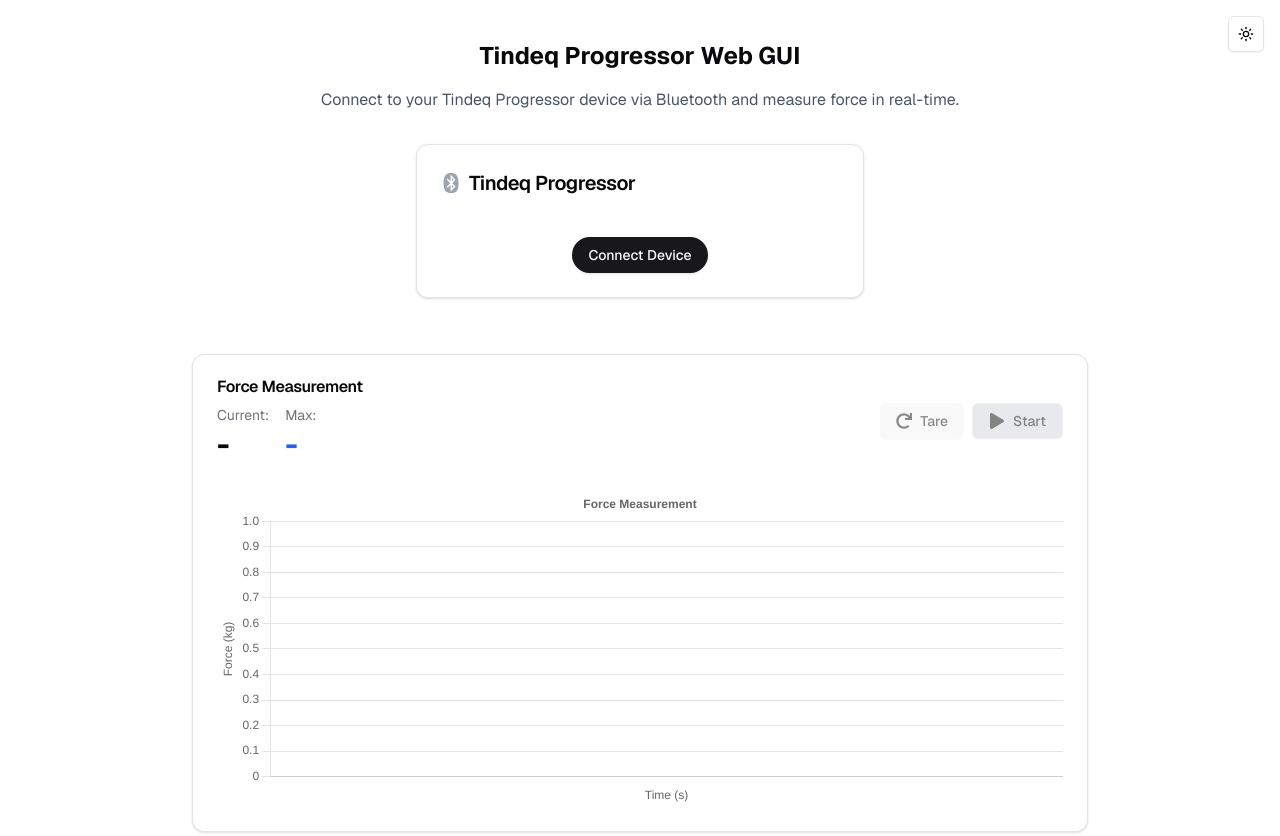
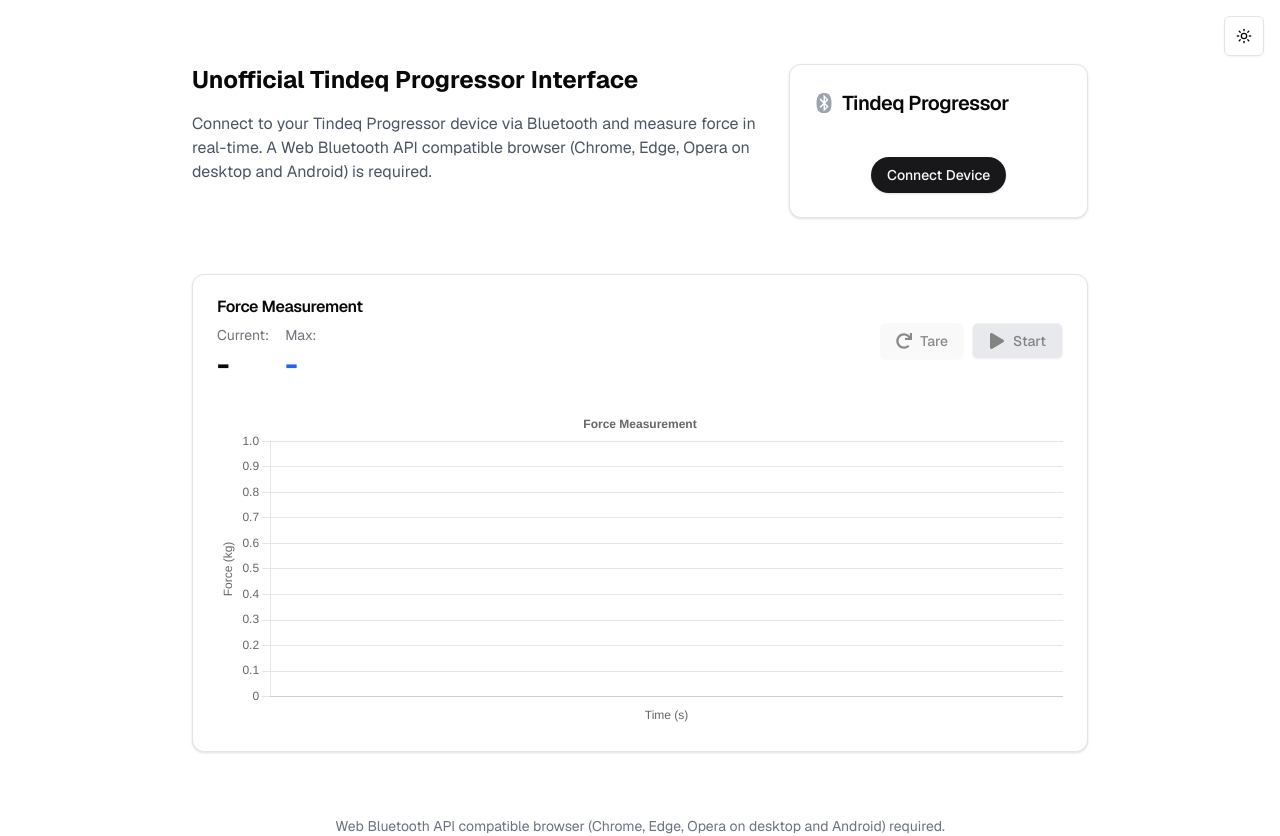
Before and after one commit to simonlandau/progressor-web-interface, a Next.js app: page / in a window 1280 px wide. Shown: the top 836 px of the page. Built offline with nearby package versions, Linux system fonts and the light colour scheme.

Commit message:
Enhance page layout and improve device connection UI

```diff
--- a/app/layout.tsx
+++ b/app/layout.tsx
@@ -28,7 +28,9 @@
     <html lang="en" suppressHydrationWarning>
       <body className={`${geistSans.variable} ${geistMono.variable} antialiased`}>
         <ThemeProvider attribute="class" defaultTheme="system" enableSystem>
-          <ModeToggle className="absolute top-4 right-4" />
+          <div className="fixed top-4 right-4 z-50">
+            <ModeToggle />
+          </div>
           {children}
         </ThemeProvider>
       </body>
--- a/app/page.tsx
+++ b/app/page.tsx
@@ -13,18 +13,23 @@
   };
 
   return (
-    <div className="min-h-screen p-8 pb-20 gap-8 sm:p-10 font-[family-name:var(--font-geist-sans)]">
-      <header className="flex flex-col items-center mb-8">
-        <div className="flex items-center mb-4">
-          <h1 className="text-2xl font-bold">Tindeq Progressor Web GUI</h1>
+    <div className="min-h-screen px-8 mt-16 pb-20 gap-8 sm:px-10 font-[family-name:var(--font-geist-sans)]">
+      <header className="flex flex-row justify-between items-start mb-8 max-w-4xl mx-auto">
+        <div className="flex flex-col items-start w-2/3">
+          <div className="mb-4">
+            <h1 className="text-2xl font-bold">Unofficial Tindeq Progressor Interface</h1>
+          </div>
+          <p className="text-gray-600 dark:text-gray-300 max-w-2xl">
+            Connect to your Tindeq Progressor device via Bluetooth and measure force in real-time. A Web Bluetooth API compatible browser (Chrome,
+            Edge, Opera on desktop and Android) is required.
+          </p>
         </div>
-        <p className="text-gray-600 dark:text-gray-300 text-center max-w-2xl">
-          Connect to your Tindeq Progressor device via Bluetooth and measure force in real-time.
-        </p>
+        <div className="w-1/3">
+          <DeviceConnection onConnectionChange={handleConnectionChange} />
+        </div>
       </header>
 
       <main className="max-w-4xl mx-auto flex flex-col gap-8">
-        <DeviceConnection onConnectionChange={handleConnectionChange} />
         <ForceMeasurement isConnected={isConnected} />
       </main>
 
--- a/components/ModeToggle.tsx
+++ b/components/ModeToggle.tsx
@@ -17,13 +17,13 @@
   return (
     <DropdownMenu>
       <DropdownMenuTrigger asChild>
-        <Button variant="outline" size="icon" className={className}>
+        <Button variant="outline" size="icon" className={`w-10 h-10 ${className}`}>
           <Sun className="h-[1.2rem] w-[1.2rem] rotate-0 scale-100 transition-all dark:-rotate-90 dark:scale-0" />
           <Moon className="absolute h-[1.2rem] w-[1.2rem] rotate-90 scale-0 transition-all dark:rotate-0 dark:scale-100" />
           <span className="sr-only">Toggle theme</span>
         </Button>
       </DropdownMenuTrigger>
-      <DropdownMenuContent align="end">
+      <DropdownMenuContent align="end" sideOffset={8}>
         <DropdownMenuItem onClick={() => setTheme("light")}>Light</DropdownMenuItem>
         <DropdownMenuItem onClick={() => setTheme("dark")}>Dark</DropdownMenuItem>
         <DropdownMenuItem onClick={() => setTheme("system")}>System</DropdownMenuItem>
```
